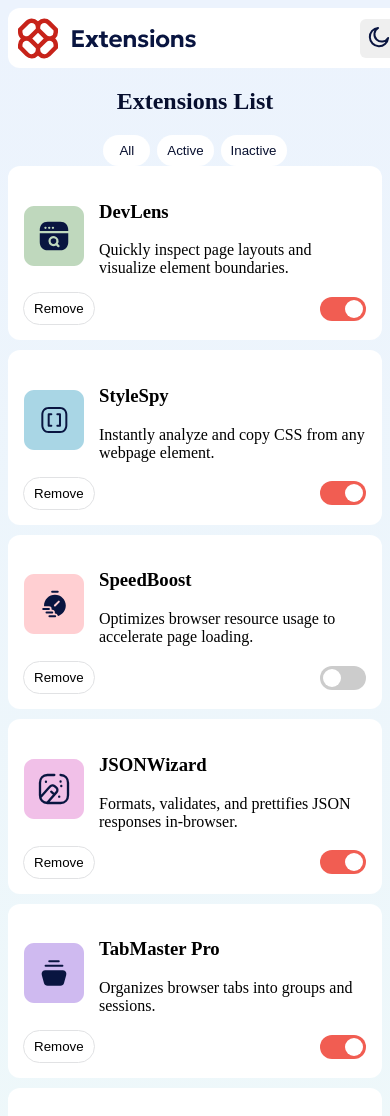
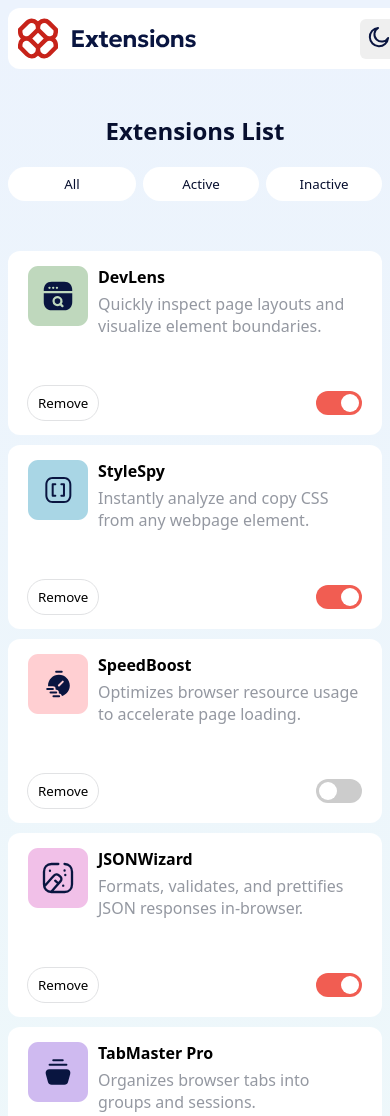
Before and after one commit to winterbarry/browser-extensions, a website built with webpack: page src/template.html in a window 390 px wide. Shown: the top 1116 px of the page. Built offline with nearby package versions, Linux system fonts and the light colour scheme.

Commit message:
adjusted spacing of elements in mobile view

```diff
--- a/src/render.js
+++ b/src/render.js
@@ -37,7 +37,7 @@ export function initializeRender() {
           <img src="${logoSrc}" alt="${extension.name} logo" class="extension-logo"/>
         </div>
         <div class="extension-description">
-          <h3>${extension.name}</h3>
+          <h4>${extension.name}</h4>
           <p>${extension.description}</p>
         </div>
       </div>
@@ -75,7 +75,7 @@ export function filteredRender(filteredList) {
           <img src="${logoSrc}" alt="${extension.name} logo" class="extension-logo"/>
         </div>
         <div class="extension-description">
-          <h3>${extension.name}</h3>
+          <h4>${extension.name}</h4>
           <p>${extension.description}</p>
         </div>
       </div>
@@ -83,7 +83,7 @@ export function filteredRender(filteredList) {
         <button class="remove-btn" data-name="${extension.name}">Remove</button>
         <label class="toggle-switch">
           <input type="checkbox" class="toggle-btn" data-name="${extension.name}" ${extension.isActive ? "checked" : ""}>
-          <span class="slider round"></span>
+          <span class="slider"></span>
         </label>
       </div>
     `;
--- a/src/style.css
+++ b/src/style.css
@@ -1,3 +1,9 @@
+/* global styles */
+
+* {
+  font-family: 'Noto Sans', sans-serif;
+}
+
 /* page & theme styles */
 
 body.dark-mode {
@@ -12,7 +18,7 @@ body.light-mode {
 /* main container styles */
 
 .main-container {
-  padding: 5rem;
+  padding: 2rem 5rem 5rem 5rem;
 }
 
 /* extension bar styles */
@@ -51,6 +57,8 @@ body.light-mode .extension-bar {
   filter: brightness(1.2);
 }
 
+/* dark/light mode style buttons */
+
 body.dark-mode .style-button {
   background-color: #2e344a;
 }
@@ -69,6 +77,7 @@ body.light-mode .style-button:hover {
   display: flex;
   justify-content: space-between;
   align-items: center;
+  padding-top: 40px;
 }
 
 .extension-toggles-buttons {
@@ -87,7 +96,7 @@ body.light-mode .style-button:hover {
   padding: 8px 16px;
 }
 
-/* dark mode buttons  */
+/* dark mode toggle buttons */
 
 body.dark-mode .extension-toggles-buttons button {
   background-color: #2f364b;
@@ -109,7 +118,7 @@ body.dark-mode .extension-toggles-buttons button:active {
   border-color: #f15b54;
 }
 
-/* light mode buttons  */
+/* light mode toggle buttons */
 
 body.light-mode .extension-toggles-text {
   color: #070F2F;
@@ -135,38 +144,67 @@ body.light-mode .extension-toggles-buttons button:active {
   color: white;
 }
 
-/* extensions list styles  */
+/* extensions list styles */
 
 .extensions-list {
   display: grid;
   grid-template-columns: repeat(3, 1fr);
   gap: 10px;
+  padding-top: 10px;
 }
 
+/* extension card styles */
+
 .extension-item {
-  padding: 16px;
+  display: flex;
+  flex-direction: column;
+  justify-content: space-between;
+  padding: 15px 20px;
+  border-radius: 12px;
 }
+
+/* dark/light mode item backgrounds */
 
 body.dark-mode .extension-item {
   background-color: #1f2535;
-  border-radius: 12px;
+  outline: 1px solid #343a4a;
 }
 
 body.light-mode .extension-item {
   background-color: white;
-  border-radius: 12px;
 }
 
+/* extension info styles */
+
 .extension-info {
+  height: 120px;
   display: flex;
-  align-items: center;
-  gap: 15px;
+  gap: 10px;
 }
 
+.extension-info h4,
 .extension-info p {
-  white-space: normal;
-  word-wrap: break-word;
+  margin: 0;
+  padding: 0;
 }
+
+.extension-description {
+  display: flex;
+  flex-direction: column;
+  gap: 5px;
+}
+
+.extension-description p {
+  color: #9498a1;
+}
+
+.extension-description p,
+.extension-description h4 {
+  margin: 0;
+  padding: 0;
+}
+
+/* extension actions styles */
 
 .extension-actions {
   display: flex;
@@ -182,7 +220,53 @@ body.light-mode .extension-item {
 
 .extension-actions button:hover {
   cursor: pointer;
+}
 
+/* dark mode extension action buttons */
+
+body.dark-mode .extension-actions button {
+  background-color: #1f2433;
+  color: white;
+  outline: 1px solid #343a4a;
+}
+
+body.dark-mode .extension-actions button:hover {
+  filter: brightness(1.2);
+}
+
+body.dark-mode .extension-actions button:focus {
+  outline: 2px solid #f15b54;
+  filter: brightness(1.2);
+}
+
+body.dark-mode .extension-actions button:active {
+  background-color: #f15b54;
+  color: #1a1a1a;
+  border-color: #f15b54;
+  filter: none;
+}
+
+/* light mode extension action buttons */
+
+body.light-mode .extension-actions button {
+  background-color: white;
+  color: black;
+  outline: 1px solid #e1e2e4;
+}
+
+body.light-mode .extension-actions button:hover {
+  opacity: 0.6;
+}
+
+body.light-mode .extension-actions button:focus {
+  outline: 2px solid #f15b54;
+  opacity: 0.6;
+}
+
+body.light-mode .extension-actions button:active {
+  background-color: #f15b54;
+  color: white;
+  border-color: #f15b54;
 }
 
 /* toggle switch styles */
@@ -230,63 +314,9 @@ input:checked + .slider:before {
   transform: translateX(22px);
 }
 
-body.dark-mode .toggle-switch input.toggle-btn:focus + .slider {
-  outline: 6px solid orange;
-  outline-offset: 6px;
-}
-
-/* dark mode buttons & switches */
-
-body.dark-mode .extension-actions button {
-  background-color: #1f2433;
-  color: white;
-  outline: 1px solid #343a4a
-}
-
-body.dark-mode .extension-actions button:hover {
-  filter: brightness(1.2);
-}
-
-body.dark-mode .extension-actions button:focus {
-  outline: 2px solid #f15b54;
-  filter: brightness(1.2);
-}
-
-body.dark-mode .extension-actions button:active {
-  background-color: #f15b54;
-  color: #1a1a1a;
-  border-color: #f15b54;
-  filter: none;
-}
-
-/* light mode buttons & switches */
-
-body.light-mode .extension-actions button {
-  background-color: white;
-  color: black;
-  outline: 1px solid #e1e2e4
-}
-
-body.light-mode .extension-actions button:hover {
-  opacity: 0.6;
-}
-
-body.light-mode .extension-actions button:focus {
-  outline: 2px solid #f15b54;
-  opacity: 0.6;
-}
-
-body.light-mode .extension-actions button:active {
-  background-color: #f15b54;
-  color: white;
-  border-color: #f15b54;
-}
-
 /* mobile styles */
 
 @media (max-width: 768px) {
-
-  /* stack extensions vertically */
   .extensions-list {
     grid-template-columns: 1fr;
   }
@@ -301,6 +331,28 @@ body.light-mode .extension-actions button:active {
 
   .extension-toggles {
     flex-direction: column;
+    width: 100%;
+    padding-bottom: 40px;
+    padding-top: 25px;
   }
 
+  .extension-toggles-text,
+  .extension-toggles-buttons {
+    width: 100%;
+  }
+
+  .extension-toggles-text {
+    display: flex;
+    justify-content: center;
+  }
+
+  .extension-toggles-buttons {
+    display: flex;
+    justify-content: space-between;
+  }
+
+  .extension-toggles-buttons button {
+    flex: 1;
+    text-align: center;
+  }
 }
```
Also changed, not shown: src/NotoSans-Bold.ttf (added), src/NotoSans-Medium.ttf (added), src/NotoSans-Regular.ttf (added).
